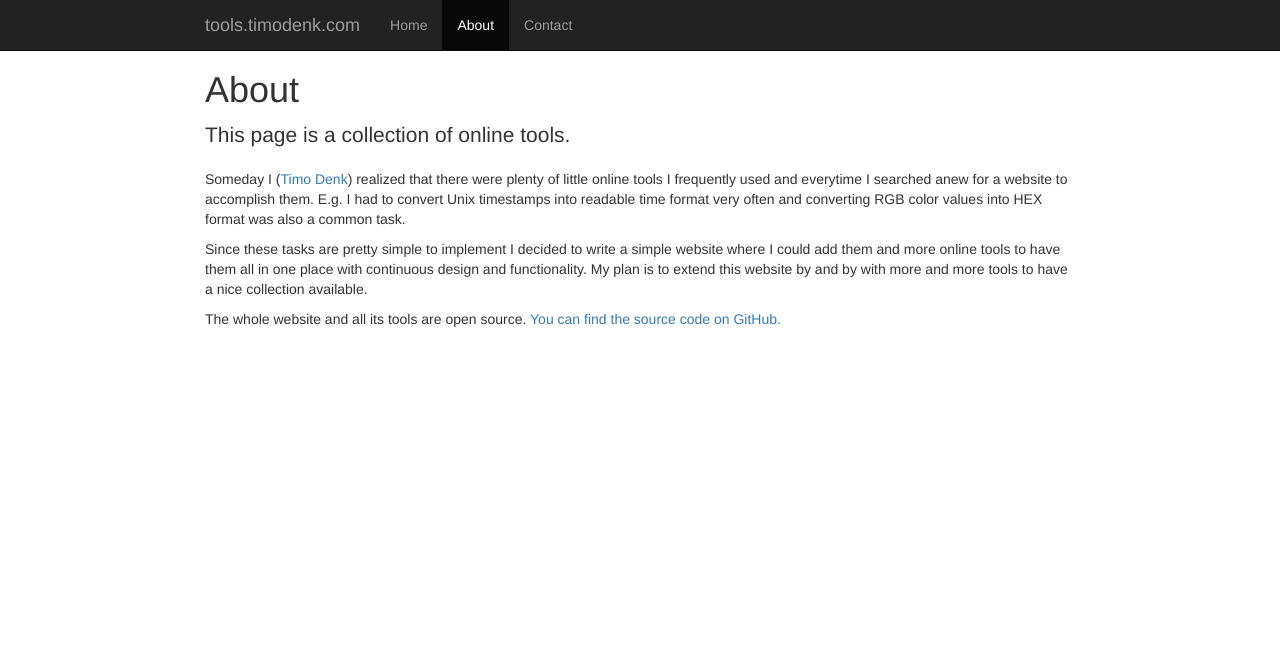
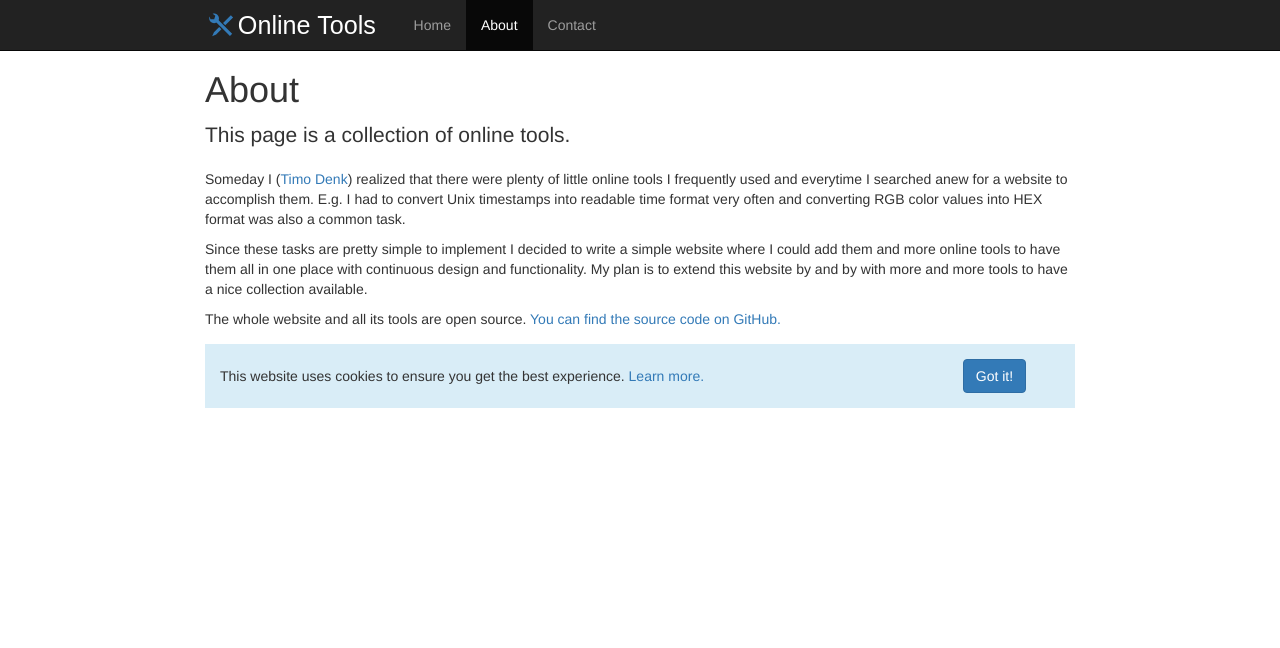
Before and after one commit to Simsso/Online-Tools, a PHP site: page /?p=about in a window 1280 px wide. Shown: the top 648 px of the page. Run offline with PHP 8.4, Linux system fonts and the light colour scheme; some libraries are stand-ins or nearby versions.

Commit message:
Logo and cookie info

```diff
--- a/css/custom.css
+++ b/css/custom.css
@@ -5,8 +5,8 @@ html {
 body {
 	padding-top: 50px;
 
-	/* footer + 20px margin */
-	margin-bottom: 70px;
+	/* footer + 15px margin */
+	margin-bottom: 65px;
 }
 
 .footer {
@@ -111,3 +111,16 @@ div.color-preview {
     overflow: hidden;
     text-overflow: ellipsis;
 }
+
+.cookie-footer, .tool-page-bottom-ad {
+  margin: 15px 0 0;
+}
+
+.cookie-footer table {
+  width: 100%;
+}
+
+img.nav-logo {
+    height: 30px;
+    margin-top: -5px;
+}
--- a/inc/page.inc.php
+++ b/inc/page.inc.php
@@ -27,7 +27,9 @@
             <span class="icon-bar"></span>
             <span class="icon-bar"></span>
           </button>
-          <a class="navbar-brand" href="/">tools.timodenk.com</a>
+          <a class="navbar-brand" href="/">
+            <img src="/img/logo.svg" class="nav-logo" alt="Online Tools" title="tools.timodenk.com" />
+          </a>
         </div>
         <div id="navbar" class="collapse navbar-collapse">
           <ul class="nav navbar-nav">
@@ -39,7 +41,7 @@
       </div>
     </nav>
 
-    <div class="container">
+    <div id="main" class="container">
 
       <?php
         // tool page requested
@@ -51,7 +53,12 @@
 
           // link to logic source code (if existent)
           if (file_exists('page/logic/' . $p . '.js')) {
-            echo '<div><a href="https://github.com/Simsso/Online-Tools/blob/master/page/logic/' . $p . '.js" target="_blank">JavaScript source code</a></div>';
+            echo '<div class="form-group"><a href="https://github.com/Simsso/Online-Tools/blob/master/page/logic/' . $p . '.js" target="_blank">JavaScript source code</a></div>';
+          }
+
+          // keywords
+          if (isset($page_keywords) && strlen($page_keywords) > 0) {
+            echo '<div class="form-group page-keywords"><code>' . str_replace(',', '</code>&nbsp;<code>', $page_keywords) . '</code></div>';
           }
 
         } else {
@@ -59,6 +66,20 @@
           require('special-page/' . $p . '.php');
         }
       ?>
+
+      <div id="cookie-info"></div>
+
+      <!--<div class="tool-page-bottom-ad">
+        <script async src="//pagead2.googlesyndication.com/pagead/js/adsbygoogle.js"></script>
+        <ins class="adsbygoogle"
+          style="display:block"
+          data-ad-client="ca-pub-9727315436627573"
+          data-ad-slot="5117021249"
+          data-ad-format="auto"></ins>
+        <script>
+          (adsbygoogle = window.adsbygoogle || []).push({});
+        </script>
+      </div>-->
 
     </div>
 
@@ -71,6 +92,7 @@
     <script src="https://ajax.googleapis.com/ajax/libs/jquery/1.11.3/jquery.min.js"></script>
     <script>window.jQuery || document.write('<script src="/js/jquery-1.11.3.min.js"><\/script>')</script>
     <script src="/js/bootstrap.min.js"></script>
+    <script src="/js/custom.js"></script>
 
     <?php
       // require javascript of tool pages
--- /dev/null
+++ b/js/custom.js
@@ -0,0 +1,41 @@
+// cookie functions
+var Cookie = {
+
+  // set cookie
+  //
+  // @param string cname: name
+  // @param string cvalue: cooke value
+  // @param int exdays: expiration days
+  set: function(cname, cvalue, exdays) {
+    var d = new Date();
+    d.setTime(d.getTime() + (exdays*24*60*60*1000));
+    var expires = "expires=" + d.toUTCString();
+    document.cookie = cname + "=" + cvalue + "; " + expires;
+  },
+
+
+  // read cookie
+  //
+  // @param string key: name of the cookie
+  //
+  // @return string: cookie value
+  read: function(key)
+  {
+    var result;
+    return (result = new RegExp('(?:^|; )' + encodeURIComponent(key) + '=([^;]*)').exec(document.cookie)) ? (result[1]) : null;
+  }
+
+};
+
+(function() {
+  if (Cookie.read('accepted_cookies') != 'true') {
+    // show cookie message
+    $('#cookie-info').html('<footer class="cookie-footer bg-info padding-15px"><table><tr><td>This website uses cookies to ensure you get the best experience. <a href="https://en.wikipedia.org/wiki/HTTP_cookie" target="_blank">Learn more.</a></td><td><button id="cookie-got-it-button" class="btn btn-primary">Got it!</button></td></tr></table></footer>');
+
+    $('#cookie-got-it-button').on('click', function() {
+      $(this).prop('disabled', true);
+      Cookie.set('accepted_cookies', 'true', 10000);
+      $('.cookie-footer').remove();
+    });
+  }
+})();
--- a/page/content/search-and-replace.php
+++ b/page/content/search-and-replace.php
@@ -1,11 +1,11 @@
 <div class="form-group">
-	<textarea id="user-input" class="form-control"></textarea>
+	<textarea id="user-input" class="form-control" autofocus="autofocus"></textarea>
 </div>
 
 <div class="clearfix form-group">
 	<div class="input-group pull-left">
 		<div class="input-group-addon">Search</div>
-		<input type="text" id="user-input-search" class="form-control" autofocus="autofocus" />
+		<input type="text" id="user-input-search" class="form-control" />
 		<div class="input-group-addon middle">Replace</div>
 		<input type="text" id="user-input-replace" class="form-control" />
 	</div>
--- a/special-page/home.php
+++ b/special-page/home.php
@@ -1,7 +1,6 @@
 <h1>Home</h1>
 <p class="lead">tools.timodenk.com is a collection of online tools.</p>
 
-<p>
 <h3>All tools</h3>
 <div class="detailed-list-of-tools">
 	<?php
@@ -25,4 +24,3 @@
 		}
 	?>
 </div>
-</p>
```
Also changed, not shown: img/logo.svg (added). Lines whose indentation alone changed are shown as unchanged.
